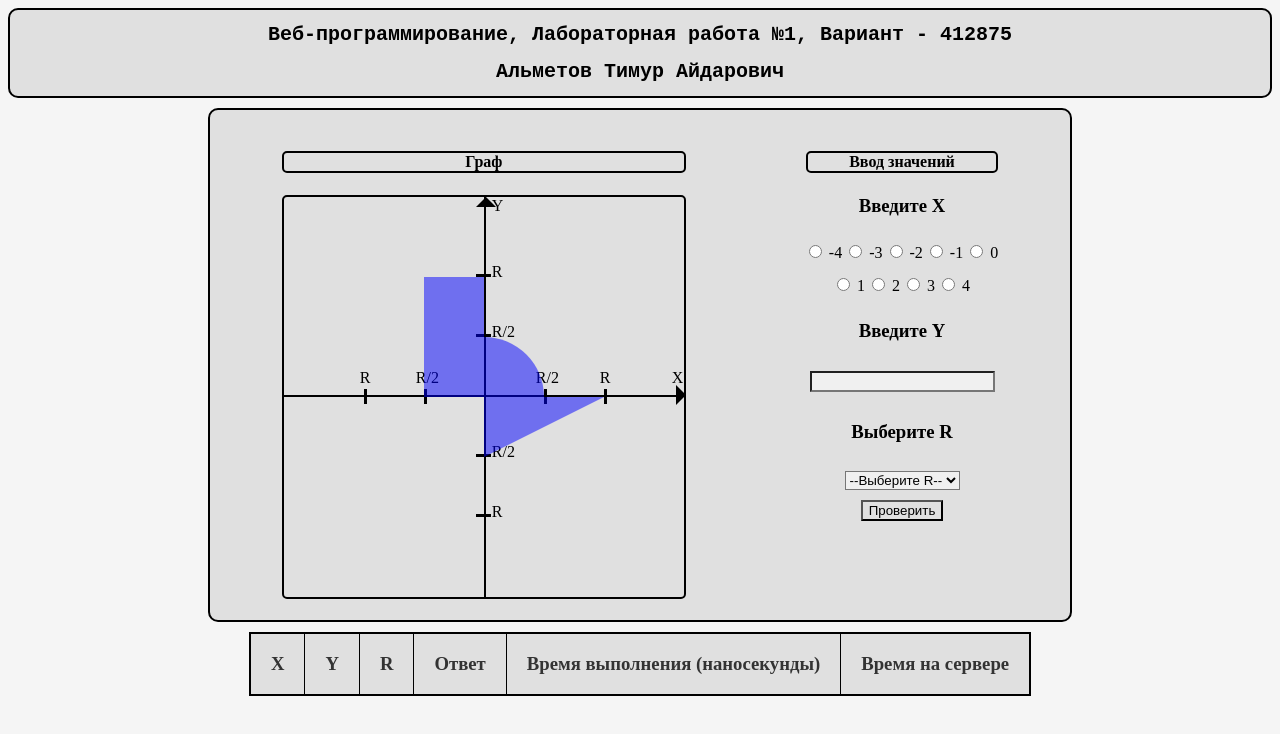
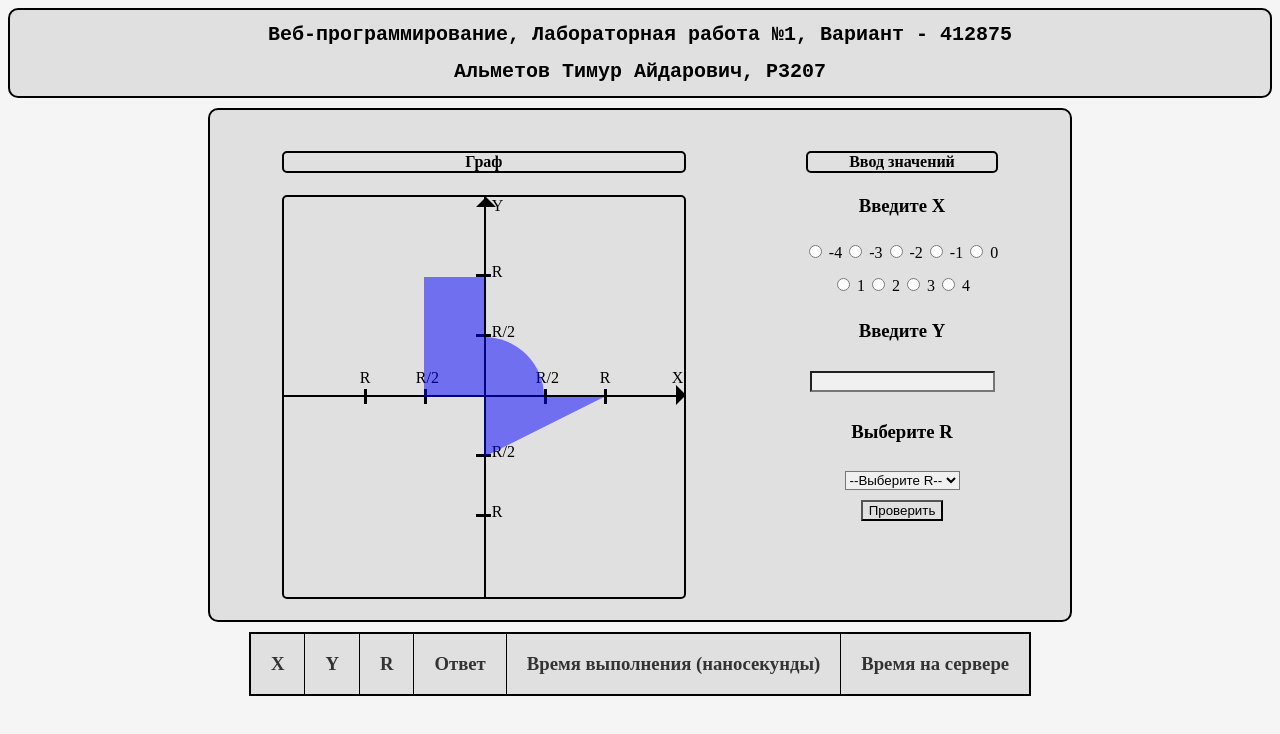
Before and after one commit to timur0o31/web_lab1, a plain HTML site: page web1/index.html in a window 1280 px wide. Drawn offline with Linux system fonts and the light colour scheme.

Commit message:
Update index.html

```diff
--- a/web1/index.html
+++ b/web1/index.html
@@ -175,7 +175,7 @@
 	<body>
 		<header>
 				<h1> Веб-программирование, Лабораторная работа №1, Вариант - 412875 </h1>
-				<h1> Альметов Тимур Айдарович </h1>
+				<h1> Альметов Тимур Айдарович, P3207 </h1>
 		</header>
 			<div class = "flex-container">
 				<div class="item">
```
